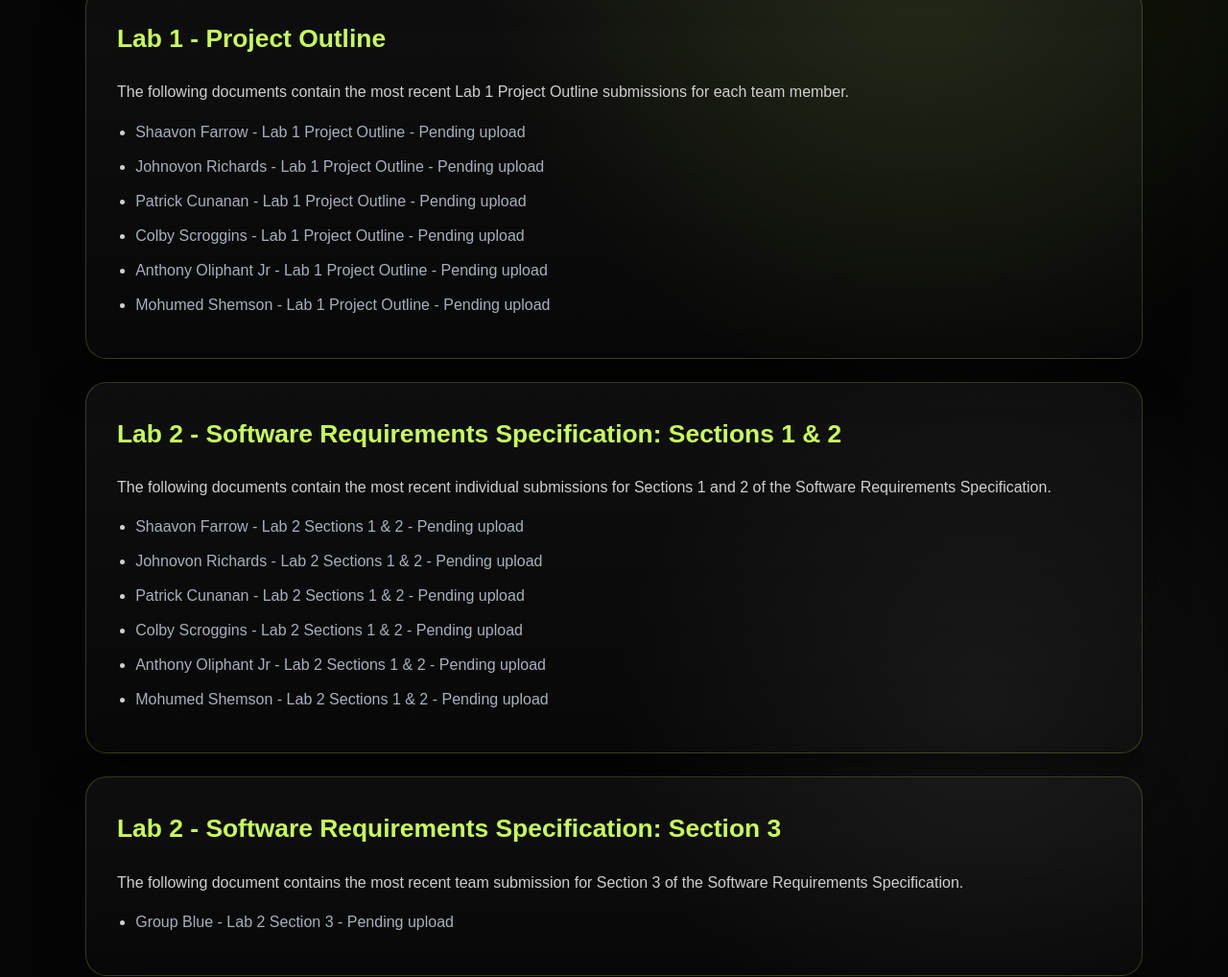
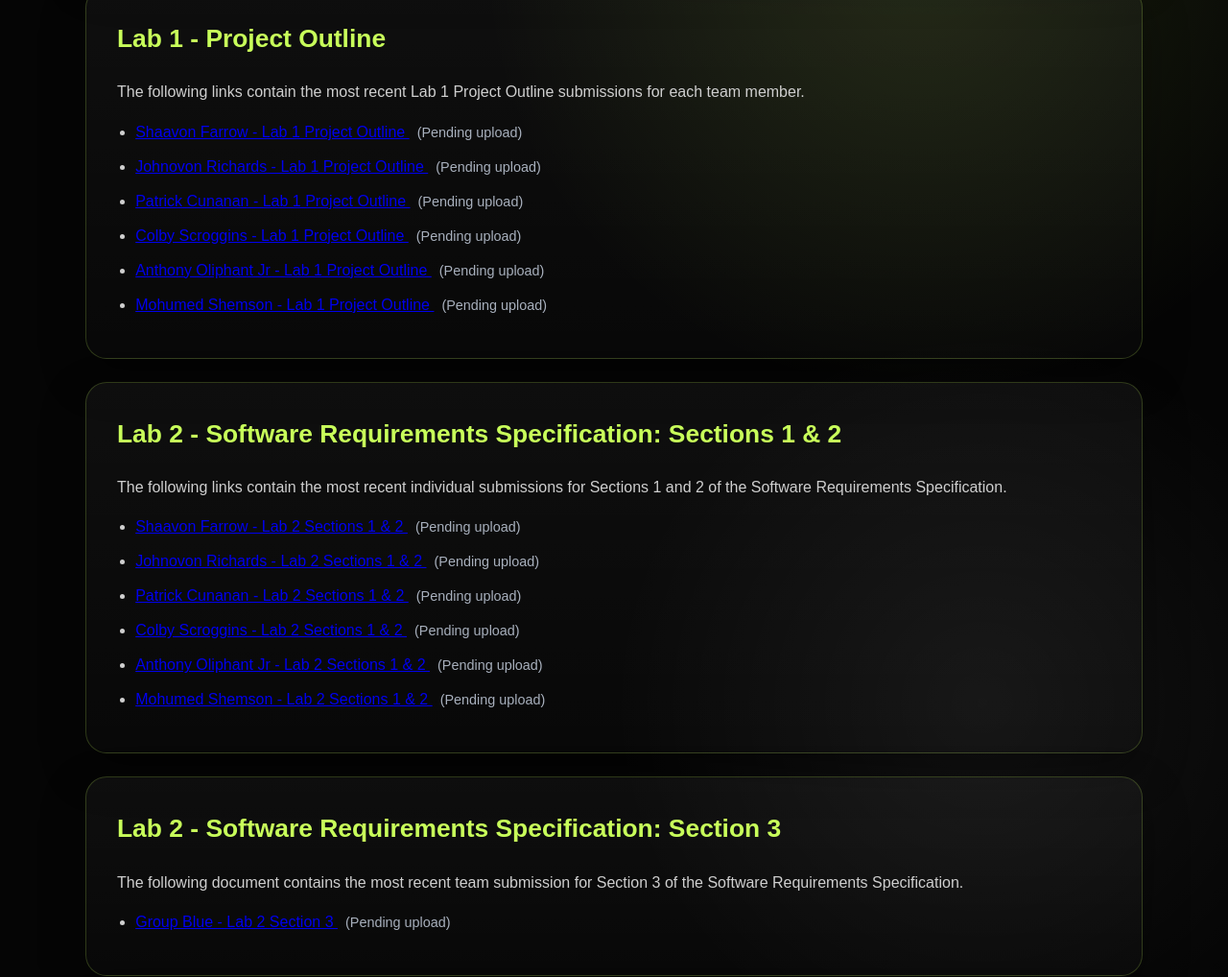
Before and after one commit to JohnoRichCS/cs410-BLUE-team-project, a plain HTML site: page labs.html in a window 1280 px wide. Shown: the part 435-1453 px from the top of the page at 96% size. Drawn offline with Linux system fonts and the light colour scheme; no server answers.

Commit message:
Update labs.html

```diff
--- a/labs.html
+++ b/labs.html
@@ -12,11 +12,8 @@
   <style>
     .file-pending {
       color: #a8b0bd;
-    }
-
-    .file-note {
       font-size: 0.9rem;
-      opacity: 0.85;
+      margin-left: 8px;
     }
   </style>
 </head>
@@ -37,14 +34,10 @@
       <a href="glossary.html">Glossary</a>
       <a href="https://www.odu.edu/"
          target="_blank"
-         rel="noopener noreferrer">
-        ODU
-      </a>
+         rel="noopener noreferrer">ODU</a>
       <a href="https://odu.edu/computer-science"
          target="_blank"
-         rel="noopener noreferrer">
-        CS Department
-      </a>
+         rel="noopener noreferrer">CS Department</a>
     </div>
 
   </nav>
@@ -57,89 +50,162 @@
     <h2>CS 411W Labs</h2>
 
     <p>
-      This page contains the most recent lab submissions
-      and project documentation provided by members of
-      Group Blue during the development of Faíct.
+      This page contains the most recent lab submissions and project
+      documentation provided by members of Group Blue during the
+      development of Faíct.
     </p>
 
     <p>
       Documents are organized by assignment and team member.
-      Available PDFs are displayed automatically when uploaded
-      using the designated filenames. Documents that have not
-      been uploaded are marked as pending.
+      Each member has a designated document link. Pending documents
+      will become available once their PDFs are uploaded to GitHub
+      using the required filenames.
     </p>
 
   </section>
 
-
-  <!-- LAB 1 -->
 
   <section class="card">
 
     <h2>Lab 1 - Project Outline</h2>
 
     <p>
-      The following documents contain the most recent
-      Lab 1 Project Outline submissions for each team member.
+      The following links contain the most recent Lab 1 Project
+      Outline submissions for each team member.
     </p>
 
-    <ul class="clean-list" id="lab1-files">
-      <li>Checking uploaded documents...</li>
+    <ul class="clean-list">
+
+      <li>
+        <a href="docs/shaavon_lab1.pdf" target="_blank" data-pdf>
+          Shaavon Farrow - Lab 1 Project Outline
+        </a>
+      </li>
+
+      <li>
+        <a href="docs/johnovon_lab1.pdf" target="_blank" data-pdf>
+          Johnovon Richards - Lab 1 Project Outline
+        </a>
+      </li>
+
+      <li>
+        <a href="docs/patrick_lab1.pdf" target="_blank" data-pdf>
+          Patrick Cunanan - Lab 1 Project Outline
+        </a>
+      </li>
+
+      <li>
+        <a href="docs/colby_lab1.pdf" target="_blank" data-pdf>
+          Colby Scroggins - Lab 1 Project Outline
+        </a>
+      </li>
+
+      <li>
+        <a href="docs/anthony_lab1.pdf" target="_blank" data-pdf>
+          Anthony Oliphant Jr - Lab 1 Project Outline
+        </a>
+      </li>
+
+      <li>
+        <a href="docs/mohumed_lab1.pdf" target="_blank" data-pdf>
+          Mohumed Shemson - Lab 1 Project Outline
+        </a>
+      </li>
+
     </ul>
 
   </section>
 
-
-  <!-- LAB 2 SECTIONS 1 AND 2 -->
 
   <section class="card">
 
     <h2>Lab 2 - Software Requirements Specification: Sections 1 &amp; 2</h2>
 
     <p>
-      The following documents contain the most recent
-      individual submissions for Sections 1 and 2 of
-      the Software Requirements Specification.
+      The following links contain the most recent individual
+      submissions for Sections 1 and 2 of the Software
+      Requirements Specification.
     </p>
 
-    <ul class="clean-list" id="lab2-part12-files">
-      <li>Checking uploaded documents...</li>
+    <ul class="clean-list">
+
+      <li>
+        <a href="docs/shaavon_lab2_sections_1_2.pdf" target="_blank" data-pdf>
+          Shaavon Farrow - Lab 2 Sections 1 &amp; 2
+        </a>
+      </li>
+
+      <li>
+        <a href="docs/johnovon_lab2_sections_1_2.pdf"
+           target="_blank"
+           data-pdf
+           data-fallback="docs/johnovon_lab2_srs.pdf">
+          Johnovon Richards - Lab 2 Sections 1 &amp; 2
+        </a>
+      </li>
+
+      <li>
+        <a href="docs/patrick_lab2_sections_1_2.pdf" target="_blank" data-pdf>
+          Patrick Cunanan - Lab 2 Sections 1 &amp; 2
+        </a>
+      </li>
+
+      <li>
+        <a href="docs/colby_lab2_sections_1_2.pdf" target="_blank" data-pdf>
+          Colby Scroggins - Lab 2 Sections 1 &amp; 2
+        </a>
+      </li>
+
+      <li>
+        <a href="docs/anthony_lab2_sections_1_2.pdf" target="_blank" data-pdf>
+          Anthony Oliphant Jr - Lab 2 Sections 1 &amp; 2
+        </a>
+      </li>
+
+      <li>
+        <a href="docs/mohumed_lab2_sections_1_2.pdf" target="_blank" data-pdf>
+          Mohumed Shemson - Lab 2 Sections 1 &amp; 2
+        </a>
+      </li>
+
     </ul>
 
   </section>
 
-
-  <!-- LAB 2 SECTION 3 -->
 
   <section class="card">
 
     <h2>Lab 2 - Software Requirements Specification: Section 3</h2>
 
     <p>
-      The following document contains the most recent
-      team submission for Section 3 of the
-      Software Requirements Specification.
+      The following document contains the most recent team
+      submission for Section 3 of the Software Requirements
+      Specification.
     </p>
 
-    <ul class="clean-list" id="lab2-section3-files">
-      <li>Checking uploaded document...</li>
+    <ul class="clean-list">
+
+      <li>
+        <a href="docs/lab2_section_3.pdf" target="_blank" data-pdf>
+          Group Blue - Lab 2 Section 3
+        </a>
+      </li>
+
     </ul>
 
   </section>
 
-
-  <!-- USER MANUAL -->
 
   <section class="card">
 
     <h2>User Manual - Lab 3 &amp; Lab 4</h2>
 
     <p>
-      The Faíct User Manual provides instructions for
-      using the prototype, submitting claims, understanding
-      verification results, reviewing supporting evidence,
-      accessing saved verifications, using the Action Plan,
-      and troubleshooting common issues.
+      The Faíct User Manual provides instructions for using
+      the prototype, submitting claims, understanding verification
+      results, reviewing supporting evidence, accessing saved
+      verifications, using the Action Plan, and troubleshooting
+      common issues.
     </p>
 
     <p>
@@ -177,226 +243,46 @@
 
 <script>
 
-  // =====================================================
-  // TEAM MEMBERS
-  // =====================================================
-
-  // Each member's slug determines the expected PDF name.
-
-  const members = [
-    {
-      name: "Shaavon Farrow",
-      slug: "shaavon"
-    },
-    {
-      name: "Johnovon Richards",
-      slug: "johnovon"
-    },
-    {
-      name: "Patrick Cunanan",
-      slug: "patrick"
-    },
-    {
-      name: "Colby Scroggins",
-      slug: "colby"
-    },
-    {
-      name: "Anthony Oliphant Jr",
-      slug: "anthony"
-    },
-    {
-      name: "Mohumed Shemson",
-      slug: "mohumed"
-    }
-  ];
-
-
-  // =====================================================
-  // CHECK WHETHER A PDF EXISTS
-  // =====================================================
-
-  async function pdfExists(path) {
-
+  async function fileExists(path) {
     try {
-
       const response = await fetch(path, {
         method: "HEAD",
         cache: "no-store"
       });
 
       return response.ok;
-
     } catch (error) {
-
       return false;
-
     }
-
   }
 
+  async function updateDocumentLinks() {
+    const links = document.querySelectorAll("a[data-pdf]");
 
-  // =====================================================
-  // CREATE A DOCUMENT ENTRY
-  // =====================================================
+    await Promise.all(
+      Array.from(links).map(async (link) => {
+        const primaryPath = link.getAttribute("href");
+        const fallbackPath = link.dataset.fallback;
 
-  function appendEntry(list, label, path) {
+        if (await fileExists(primaryPath)) {
+          return;
+        }
 
-    const item = document.createElement("li");
+        if (fallbackPath && await fileExists(fallbackPath)) {
+          link.href = fallbackPath;
+          return;
+        }
 
-    if (path) {
+        const status = document.createElement("span");
+        status.className = "file-pending";
+        status.textContent = "(Pending upload)";
 
-      const link = document.createElement("a");
-
-      link.href = path;
-      link.textContent = label;
-      link.target = "_blank";
-      link.rel = "noopener noreferrer";
-
-      item.appendChild(link);
-
-    } else {
-
-      const pending = document.createElement("span");
-
-      pending.className = "file-pending";
-      pending.textContent = label + " - Pending upload";
-
-      item.appendChild(pending);
-
-    }
-
-    list.appendChild(item);
-
+        link.parentElement.appendChild(status);
+      })
+    );
   }
 
-
-  // =====================================================
-  // LOAD INDIVIDUAL TEAM MEMBER DOCUMENTS
-  // =====================================================
-
-  async function renderMemberFiles(
-    listId,
-    filenameSuffix,
-    labLabel
-  ) {
-
-    const list = document.getElementById(listId);
-
-    const entries = await Promise.all(
-
-      members.map(async (member) => {
-
-        const standardPath =
-          "docs/" + member.slug + filenameSuffix;
-
-        // Check for the standard filename.
-
-        if (await pdfExists(standardPath)) {
-
-          return {
-            label: member.name + " - " + labLabel,
-            path: standardPath
-          };
-
-        }
-
-        // Preserve Johnovon's existing Lab 2 SRS link
-        // until the standardized Sections 1 & 2
-        // document is uploaded.
-
-        if (
-          member.slug === "johnovon" &&
-          filenameSuffix === "_lab2_sections_1_2.pdf"
-        ) {
-
-          const legacyPath =
-            "docs/johnovon_lab2_srs.pdf";
-
-          if (await pdfExists(legacyPath)) {
-
-            return {
-              label:
-                member.name +
-                " - Existing Lab 2 SRS (verify Sections 1 & 2)",
-              path: legacyPath
-            };
-
-          }
-
-        }
-
-        // Show pending when no matching PDF exists.
-
-        return {
-          label: member.name + " - " + labLabel,
-          path: null
-        };
-
-      })
-
-    );
-
-    list.replaceChildren();
-
-    entries.forEach((entry) => {
-
-      appendEntry(
-        list,
-        entry.label,
-        entry.path
-      );
-
-    });
-
-  }
-
-
-  // =====================================================
-  // LOAD TEAM LAB 2 SECTION 3
-  // =====================================================
-
-  async function renderTeamSection3() {
-
-    const list = document.getElementById(
-      "lab2-section3-files"
-    );
-
-    const path = "docs/lab2_section_3.pdf";
-
-    const exists = await pdfExists(path);
-
-    list.replaceChildren();
-
-    appendEntry(
-      list,
-      "Group Blue - Lab 2 Section 3",
-      exists ? path : null
-    );
-
-  }
-
-
-  // =====================================================
-  // INITIALIZE DOCUMENT LISTINGS
-  // =====================================================
-
-  Promise.all([
-
-    renderMemberFiles(
-      "lab1-files",
-      "_lab1.pdf",
-      "Lab 1 Project Outline"
-    ),
-
-    renderMemberFiles(
-      "lab2-part12-files",
-      "_lab2_sections_1_2.pdf",
-      "Lab 2 Sections 1 & 2"
-    ),
-
-    renderTeamSection3()
-
-  ]);
+  updateDocumentLinks();
 
 </script>
 
```
